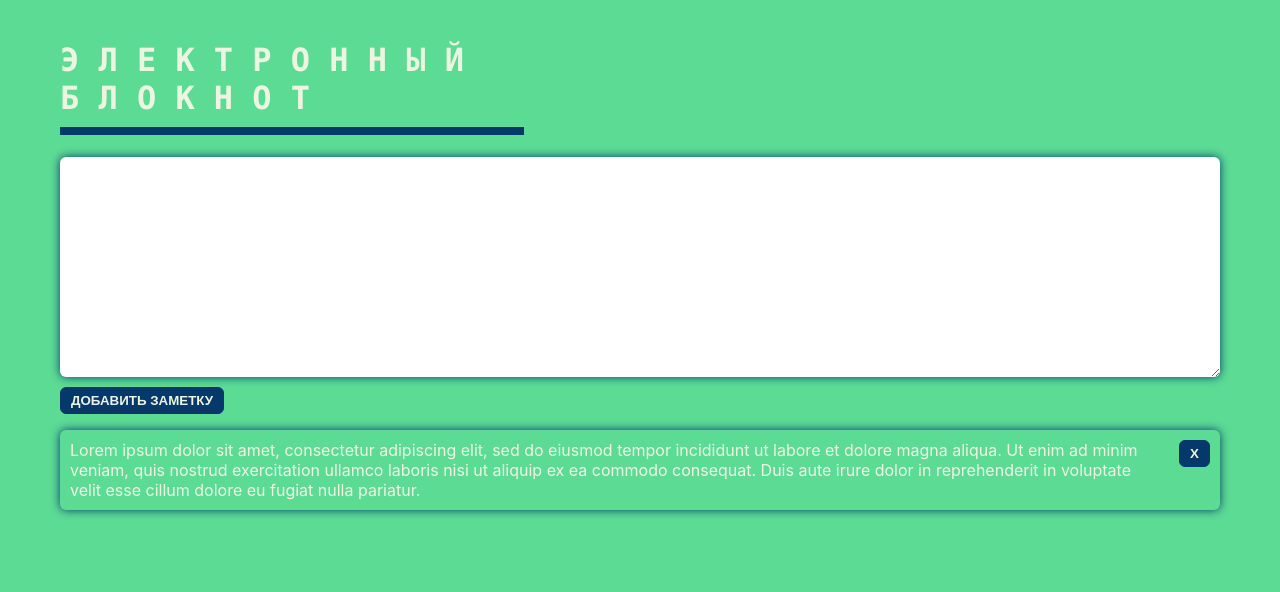
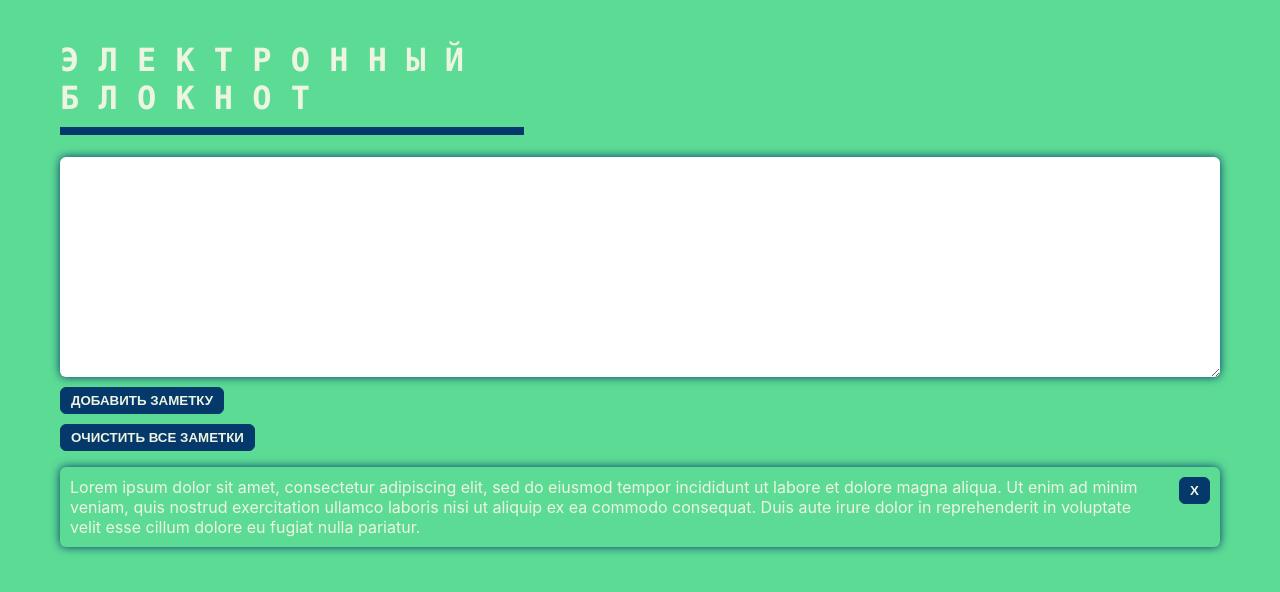
Before and after one commit to KseniaVislova/react-severstal, a React (Create React App) app: page / in a window 1280 px wide. Shown: the top 592 px of the page. Built offline with nearby package versions, Linux system fonts and the light colour scheme.

Commit message:
feat: add deleting all notes

```diff
--- a/src/App.js
+++ b/src/App.js
@@ -20,6 +20,8 @@ function reducer(state = initialState, action) {
       return { ...state, items: action.payload };
     case "deleteItem":
       return { ...state, items: action.payload };
+    case "deleteAllItems":
+      return { ...state, items: action.payload };
     default:
       return state;
   }
@@ -33,7 +35,6 @@ const App = () => {
   const [errorText, setErrorText] = useState('');
 
   const changeNewItem = (e) => {
-    console.log(e.target.value)
     setNewItem(e.target.value);
   }
 
@@ -110,11 +111,17 @@ const App = () => {
     });
   }
 
+  const dispatchDeleteAll = () => {
+    const newItemList = [];
+    dispatch({
+      type: "deleteAllItems",
+      payload: [...newItemList]
+    });
+  }
+
   useEffect(() => {
     window.localStorage.setItem("data", JSON.stringify(data));
   }, [data]);
-
-  //<input type="text" onChange={changeItem} value={value}/>
 
   return (
     <div className={styles.wrapper}>
@@ -123,6 +130,7 @@ const App = () => {
         <textarea onChange={changeNewItem} value={newItem}>{newItem}</textarea>
         <div><button>Добавить заметку</button></div>
       </form>
+      <button onClick={dispatchDeleteAll}>Очистить все заметки</button>
       <ul className={styles.list}>
         {data.items.map((item) => (
           <li key={item.id} className={styles.item}>
--- a/src/App.module.css
+++ b/src/App.module.css
@@ -30,6 +30,7 @@ button {
   flex-direction: column;
   justify-content: center;
   gap: 10px;
+  margin-bottom: 10px;
 }
 
 .form textarea {
```
